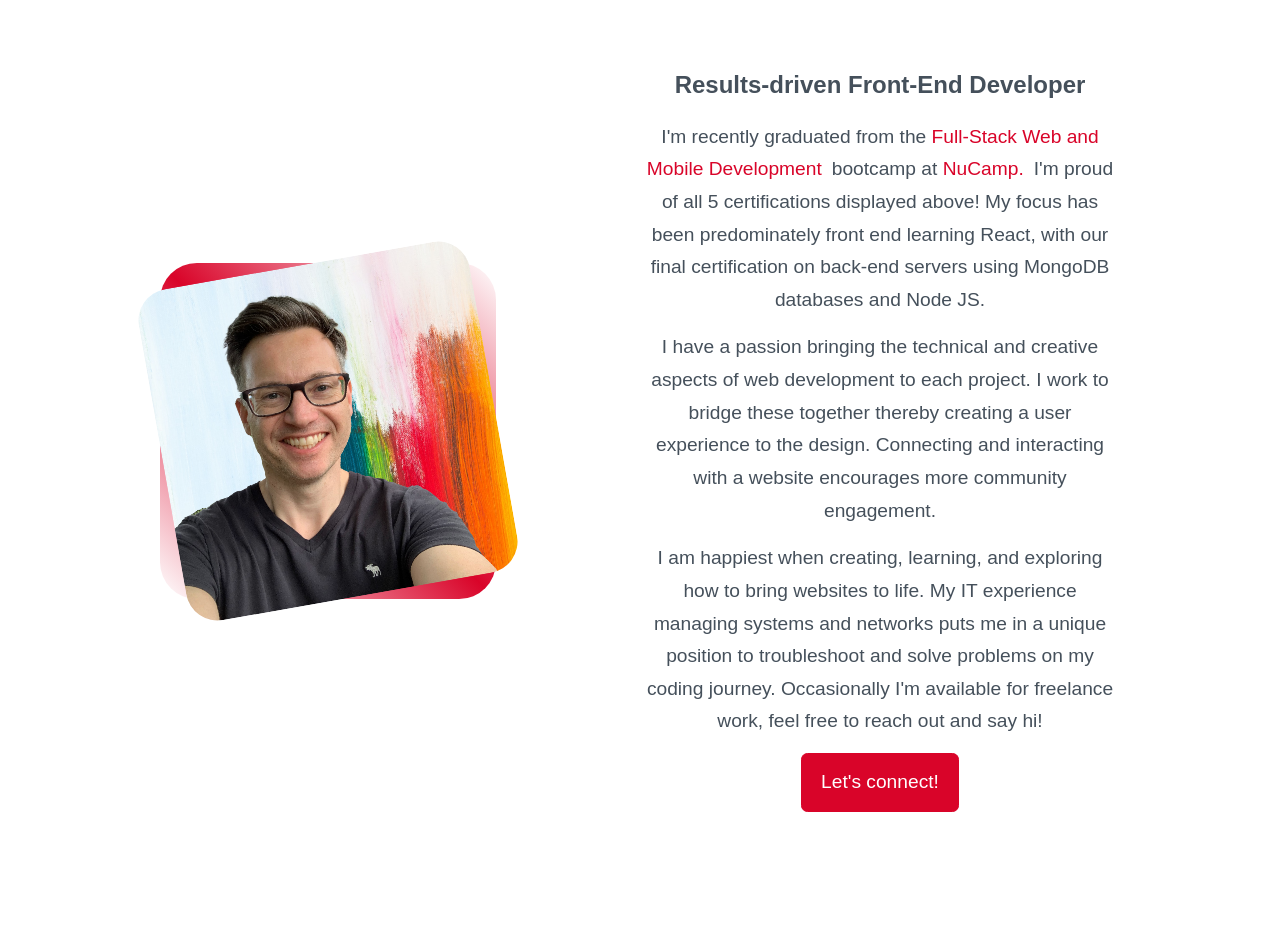
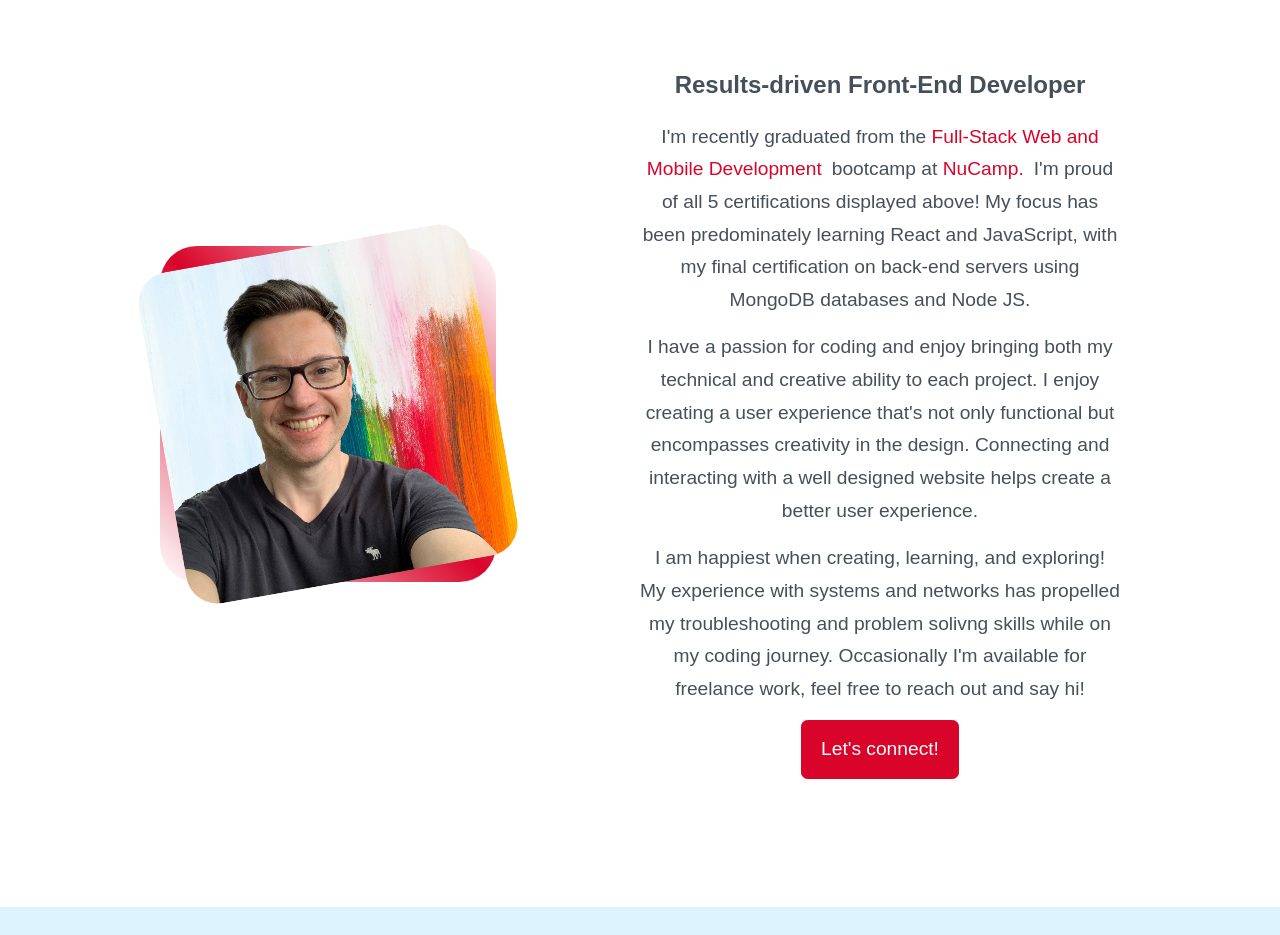
Before and after one commit to remarshal/marshal-rocks-react, a React (Create React App) app: page / in a window 1280 px wide. Shown: the part 1312-2247 px from the top of the page. Built offline with nearby package versions, Linux system fonts and the light colour scheme; a web font is replaced by a local one.

Commit message:
wording update

```diff
--- a/src/Components/About.jsx
+++ b/src/Components/About.jsx
@@ -38,9 +38,9 @@ const About = () => {
                 </div>
                 <div className="about--content">
                     <h4>Results-driven Front-End Developer</h4>
-                    <p>I'm recently graduated from the <a href='https://nucamp.co' target='_blank'>Full-Stack Web and Mobile Development</a>bootcamp at <a href='https://nucamp.co' target='_blank'>NuCamp.</a>I'm proud of all 5 certifications displayed above!  My focus has been predominately front end learning React, with our final certification on back-end servers using MongoDB databases and Node JS.</p>
-                    <p>I have a passion bringing the technical and creative aspects of web development to each project. I work to bridge these together thereby creating a user experience to the design. Connecting and interacting with a website encourages more community engagement.</p>
-                    <p>I am happiest when creating, learning, and exploring how to bring websites to life. My IT experience managing systems and networks puts me in a unique position to troubleshoot and solve problems on my coding journey.  Occasionally I'm available for freelance work, feel free to reach out and say hi!</p>
+                    <p>I'm recently graduated from the <a href='https://nucamp.co' target='_blank'>Full-Stack Web and Mobile Development</a>bootcamp at <a href='https://nucamp.co' target='_blank'>NuCamp.</a>I'm proud of all 5 certifications displayed above!  My focus has been predominately learning React and JavaScript, with my final certification on back-end servers using MongoDB databases and Node JS.</p>
+                    <p>I have a passion for coding and enjoy bringing both my technical and creative ability to each project. I enjoy creating a user experience that's not only functional but encompasses creativity in the design. Connecting and interacting with a well designed website helps create a better user experience.</p>
+                    <p>I am happiest when creating, learning, and exploring! My experience with systems and networks has propelled my troubleshooting and problem solivng skills while on my coding journey.  Occasionally I'm available for freelance work, feel free to reach out and say hi!</p>
                     <a href='#contact' className='btn btn-primary'>Let's connect!</a>
                 </div>
             </div>
```
